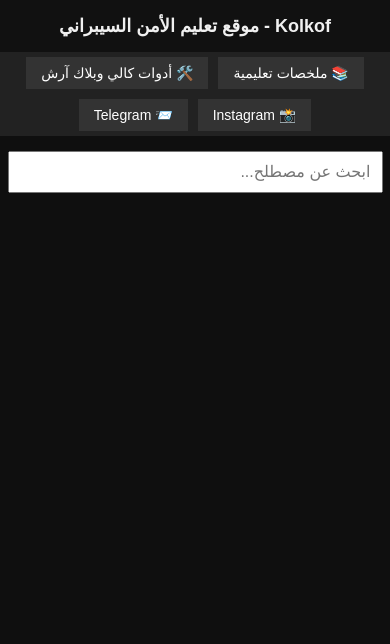
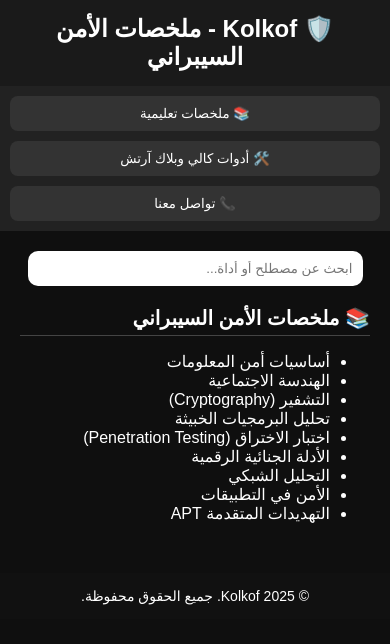
Before and after one commit to Kolkof12/kolkof13, a plain HTML site: page index.html in a window 390 px wide. Drawn offline with Linux system fonts and the light colour scheme.

Commit message:
Update index.html

```diff
--- a/index.html
+++ b/index.html
@@ -1,130 +1,158 @@
 <!DOCTYPE html>
 <html lang="ar" dir="rtl">
 <head>
-  <meta charset="UTF-8">
-  <meta name="viewport" content="width=device-width, initial-scale=1">
-  <title>Kolkof - ملخصات أمن سيبراني</title>
+  <meta charset="UTF-8" />
+  <meta name="viewport" content="width=device-width, initial-scale=1.0"/>
+  <title>Kolkof | ملخصات الأمن السيبراني</title>
   <style>
     body {
       font-family: sans-serif;
+      background-color: #0f0f0f;
+      color: #ffffff;
       margin: 0;
       padding: 0;
-      background-color: #0f0f0f;
-      color: #f0f0f0;
     }
     header {
-      background-color: #111;
+      background-color: #1a1a1a;
       padding: 15px;
       text-align: center;
-    }
-    header h1 {
-      margin: 0;
       font-size: 24px;
+      font-weight: bold;
     }
     nav {
       display: flex;
       flex-wrap: wrap;
       justify-content: center;
+      gap: 10px;
       background-color: #222;
+      padding: 10px;
     }
     nav button {
-      margin: 5px;
+      background-color: #333;
+      color: white;
+      border: none;
       padding: 10px 20px;
-      background-color: #333;
-      border: none;
-      color: white;
       cursor: pointer;
+      border-radius: 8px;
     }
     nav button:hover {
-      background-color: #555;
+      background-color: #444;
     }
-    #content {
+    .content {
       padding: 20px;
     }
     .search-box {
-      margin: 15px auto;
       text-align: center;
+      margin-bottom: 20px;
     }
-    .search-box input {
+    input[type="text"] {
+      padding: 10px;
       width: 90%;
       max-width: 400px;
-      padding: 10px;
-      font-size: 16px;
+      border-radius: 10px;
+      border: none;
     }
     .section {
       margin-bottom: 30px;
     }
     .section h2 {
-      color: #00ffcc;
+      font-size: 20px;
+      border-bottom: 1px solid #444;
+      padding-bottom: 5px;
+      margin-bottom: 10px;
     }
-    @media screen and (max-width: 600px) {
-      header h1 {
-        font-size: 18px;
+    .tool {
+      margin: 10px 0;
+      padding: 10px;
+      background-color: #1c1c1c;
+      border-radius: 8px;
     }
-      nav button {
-        padding: 8px 15px;
+    .tool span {
+      font-weight: bold;
+      color: #00ff99;
+    }
+
+    footer {
+      background-color: #111;
+      text-align: center;
+      padding: 15px;
       font-size: 14px;
+    }
+
+    @media (max-width: 600px) {
+      nav {
+        flex-direction: column;
       }
     }
   </style>
 </head>
 <body>
-  <header>
-    <h1>Kolkof - موقع تعليم الأمن السيبراني</h1>
-  </header>
+
+<header>🛡️ Kolkof - ملخصات الأمن السيبراني</header>
 
 <nav>
   <button onclick="showSection('summaries')">📚 ملخصات تعليمية</button>
-    <button onclick="showSection('tools')">🛠️ أدوات كالي وبلاك آرش</button>
-    <button onclick="window.open('https://instagram.com/_t7.l')">📸 Instagram</button>
-    <button onclick="window.open('https://t.me/DZ_HJ')">📨 Telegram</button>
+  <button onclick="showSection('tools')">🛠️ أدوات كالي وبلاك آرتش</button>
+  <button onclick="showSection('contact')">📞 تواصل معنا</button>
 </nav>
 
+<div class="content">
   <div class="search-box">
-    <input type="text" id="searchInput" placeholder="ابحث عن مصطلح...">
+    <input type="text" id="search" placeholder="ابحث عن مصطلح أو أداة..." onkeyup="searchContent()">
   </div>
 
-  <div id="content">
-    <div id="summaries" class="section" style="display:none;">
+  <div id="summaries" class="section">
     <h2>📚 ملخصات الأمن السيبراني</h2>
     <ul id="summaryList">
-        <li>🔰 مقدمة عن الأمن السيبراني</li>
-        <li>💻 مفاهيم الشبكات والبروتوكولات</li>
-        <li>🧠 تحليل الثغرات</li>
-        <li>🛡️ اختبار الاختراق - مراحل وطرق</li>
-        <li>👨‍💻 الهندسة الاجتماعية</li>
-        <li>💣 استغلال الثغرات العملية (Metasploit وغيرها)</li>
+      <li>أساسيات أمن المعلومات</li>
+      <li>الهندسة الاجتماعية</li>
+      <li>التشفير (Cryptography)</li>
+      <li>تحليل البرمجيات الخبيثة</li>
+      <li>اختبار الاختراق (Penetration Testing)</li>
+      <li>الأدلة الجنائية الرقمية</li>
+      <li>التحليل الشبكي</li>
+      <li>الأمن في التطبيقات</li>
+      <li>التهديدات المتقدمة APT</li>
     </ul>
   </div>
 
   <div id="tools" class="section" style="display:none;">
-      <h2>🛠️ أدوات كالي لينكس و بلاك آرش</h2>
-      <ul>
-        <li><strong>nmap</strong>: فحص الشبكات واكتشاف الأجهزة.</li>
-        <li><strong>hydra</strong>: تخمين كلمات السر للعديد من البروتوكولات.</li>
-        <li><strong>sqlmap</strong>: استغلال ثغرات SQL Injection تلقائياً.</li>
-        <li><strong>aircrack-ng</strong>: اختراق شبكات الواي فاي.</li>
-        <li><strong>wireshark</strong>: تحليل حزم الشبكة.</li>
-        <li><strong>burpsuite</strong>: اختبار أمان تطبيقات الويب.</li>
-      </ul>
+    <h2>🛠️ أدوات كالي وبلاك آرتش</h2>
+    <div class="tool"><span>John the Ripper</span>: أداة لكسر كلمات السر</div>
+    <div class="tool"><span>Nmap</span>: لفحص الشبكات والثغرات</div>
+    <div class="tool"><span>Burp Suite</span>: لاختبار أمان تطبيقات الويب</div>
+    <div class="tool"><span>Metasploit</span>: لاختبار الاختراق واستغلال الثغرات</div>
+    <div class="tool"><span>Aircrack-ng</span>: لاختراق شبكات Wi-Fi</div>
+    <div class="tool"><span>Hydra</span>: لهجمات تخمين كلمات المرور</div>
+  </div>
+
+  <div id="contact" class="section" style="display:none;">
+    <h2>📞 تواصل معنا</h2>
+    <p>Instagram: <a href="https://instagram.com/_t7.l" target="_blank">@_t7.l</a> / <a href="https://instagram.com/elqerx" target="_blank">@elqerx</a></p>
+    <p>Telegram: <a href="https://t.me/DZ_HJ" target="_blank">@DZ_HJ</a></p>
   </div>
 </div>
 
+<footer>
+  © 2025 Kolkof. جميع الحقوق محفوظة.
+</footer>
+
 <script>
-    function showSection(sectionId) {
+  function showSection(id) {
     document.getElementById('summaries').style.display = 'none';
     document.getElementById('tools').style.display = 'none';
-      document.getElementById(sectionId).style.display = 'block';
+    document.getElementById('contact').style.display = 'none';
+    document.getElementById(id).style.display = 'block';
   }
 
-    // Search filter
-    document.getElementById('searchInput').addEventListener('input', function () {
-      const filter = this.value.toLowerCase();
-      const items = document.querySelectorAll('#summaryList li');
+  function searchContent() {
+    const query = document.getElementById("search").value.toLowerCase();
+    const items = document.querySelectorAll("#summaryList li");
     items.forEach(item => {
-        item.style.display = item.textContent.toLowerCase().includes(filter) ? '' : 'none';
+      item.style.display = item.textContent.toLowerCase().includes(query) ? "list-item" : "none";
     });
-    });
+  }
 </script>
+
 </body>
 </html>
```
Lines whose indentation alone changed are shown as unchanged.
